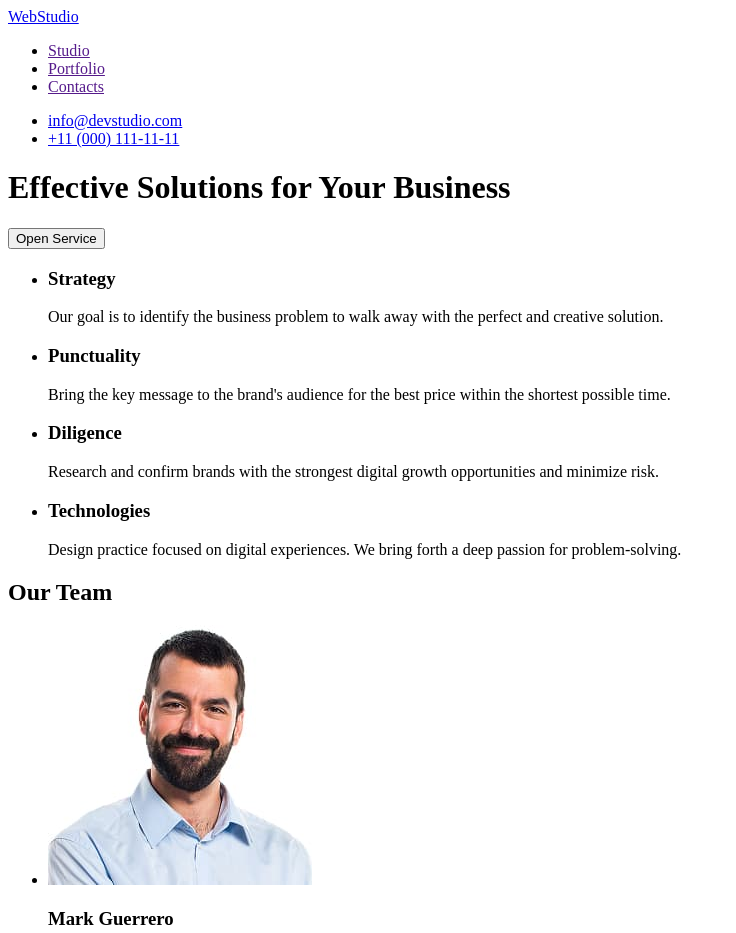
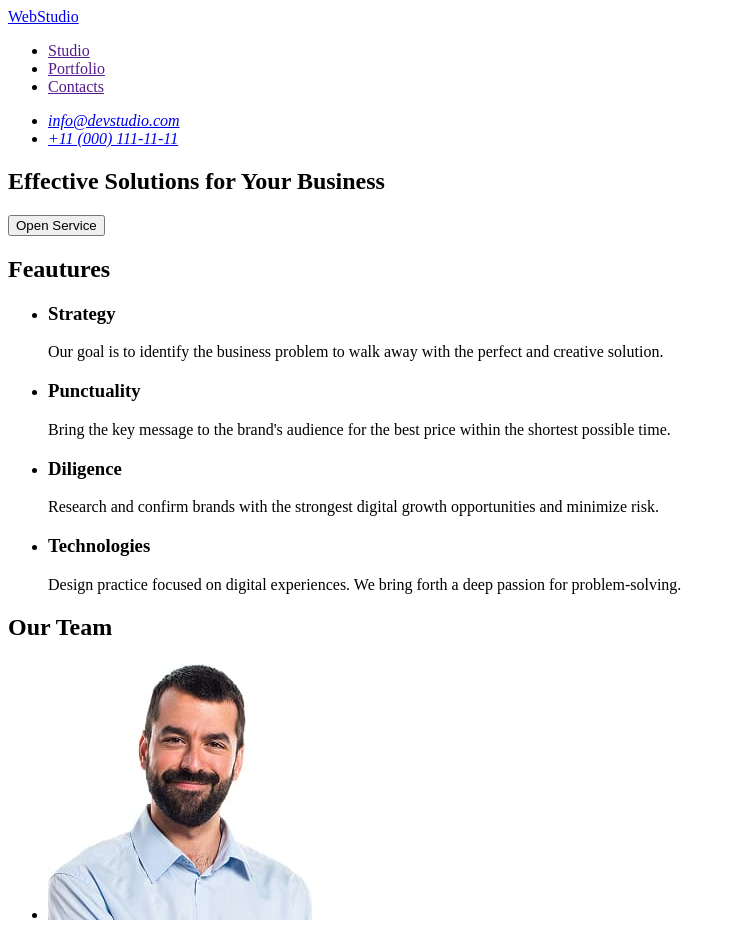
Before and after one commit to alex-asriian/goit-markup-hw-01, a plain HTML site: page index.html in a window 1280 px wide. Shown: the top 933 px of the page, without its empty margins (0-736 px from the left). Drawn offline with Linux system fonts and the light colour scheme.

Commit message:
update index

```diff
--- a/index.html
+++ b/index.html
@@ -15,15 +15,20 @@
           <li><a href="">Contacts</a></li>
         </ul>
       </nav>
+      <address>
         <ul>
           <li><a href="mailto:info@devstudio.com">info@devstudio.com</a></li>
           <li><a href="tel:+110001111111">+11 (000) 111-11-11</a></li>
         </ul>
+      </address>
     </header>
     <main>
+      <section id="hero-image">
         <h1>Effective Solutions for Your Business</h1>
         <button type="button">Open Service</button>
+      </section>
       <section id="features">
+        <h2>Feautures</h2>
         <ul>
           <li>
             <h3>Strategy</h3>
@@ -94,7 +99,7 @@
       </section>
     </main>
     <footer>
-      <a href="">WebStudio</a>
+      <a href="./index.html">WebStudio</a>
       <p>
         Increase the flow of customers and <br />
         sales for your business with digital<br />
```
Lines whose indentation alone changed are shown as unchanged.
